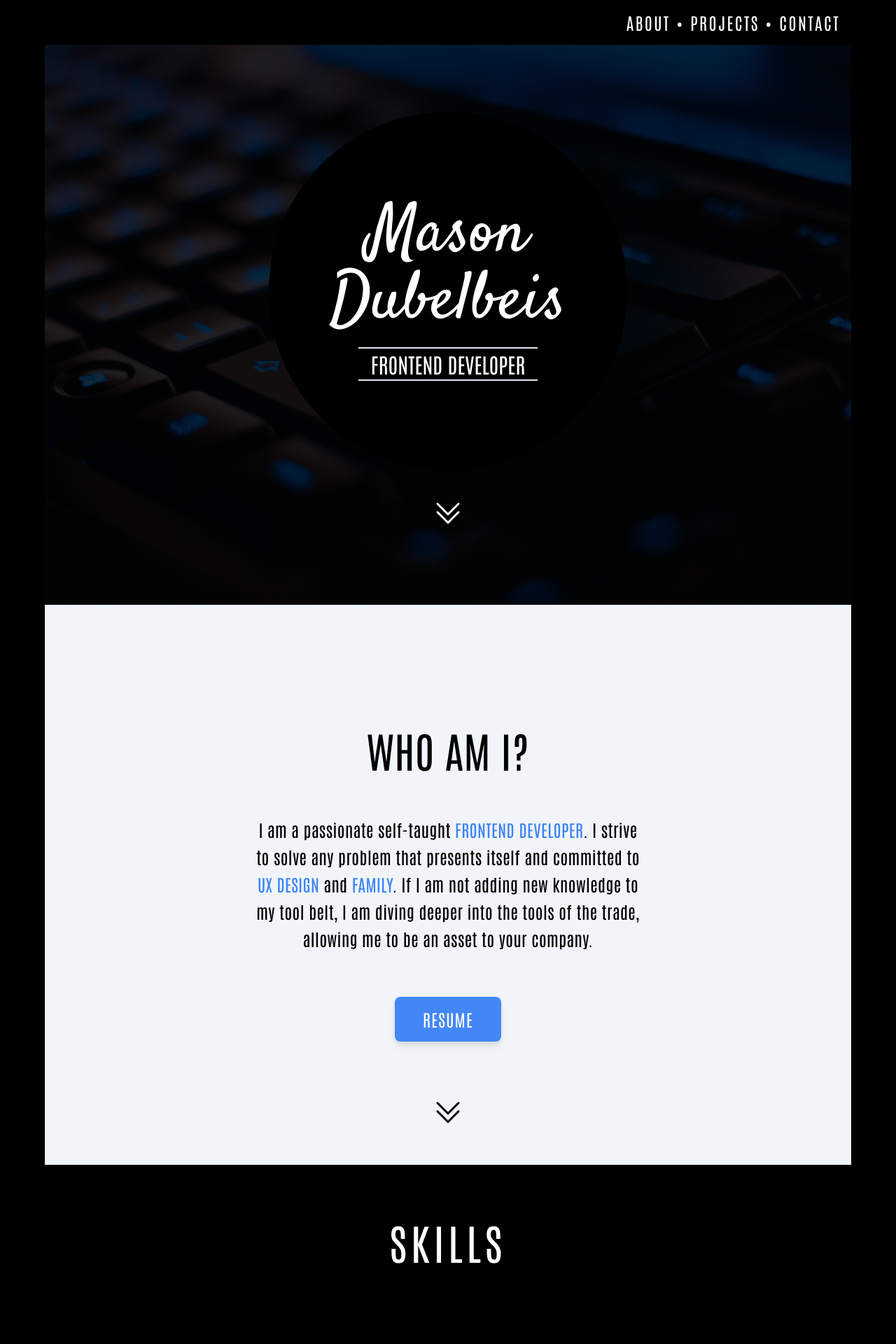
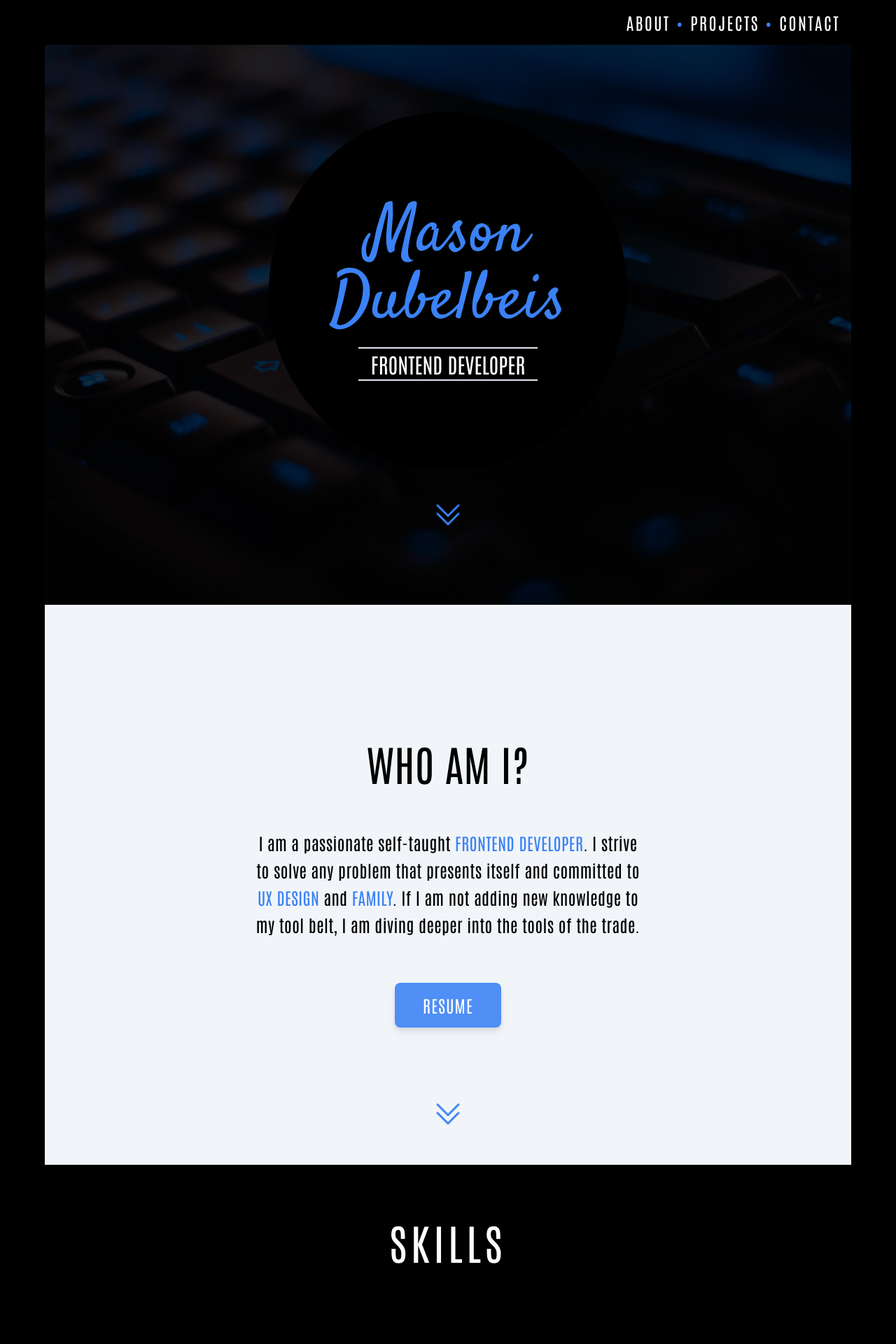
Before and after one commit to mdubelbeis/portfolio-v2, a React (Vite) app: page / in a window 1280 px wide. Shown: the top 1920 px of the page at 70% size. Built offline with nearby package versions, Linux system fonts and the light colour scheme.

Commit message:
changed colors to DownArrow and UpArrow

```diff
--- a/src/components/About.tsx
+++ b/src/components/About.tsx
@@ -9,13 +9,13 @@ const About: React.FC = () => {
       <h2 className="text-center text-3xl text-black font-hero-text lg:text-6xl">WHO AM I?</h2>
       <div className="md:w-9/12 lg:w-6/12">
         <p className="text-center text-lg lg:text-2xl lg:leading-relaxed">
-          I am a passionate self-taught <span className="text-2xl text-blue-500 lg:4xl">FRONTEND DEVELOPER</span>. I strive to solve any problem that presents itself and committed to <span className="text-2xl text-blue-500 lg:4xl">UX DESIGN</span> and <span className="text-2xl text-blue-500 lg:4xl">FAMILY</span>.  If I am not adding new knowledge to my tool belt, I am diving deeper into the tools of the trade, allowing me to be an asset to your company.
+          I am a passionate self-taught <span className="text-2xl text-blue-500 lg:4xl">FRONTEND DEVELOPER</span>. I strive to solve any problem that presents itself and committed to <span className="text-2xl text-blue-500 lg:4xl">UX DESIGN</span> and <span className="text-2xl text-blue-500 lg:4xl">FAMILY</span>.  If I am not adding new knowledge to my tool belt, I am diving deeper into the tools of the trade.
         </p>
       </div>
       <div id="resume" className="bg-blue-500 py-4 px-10 text-white text-xl rounded-lg tracking-wider drop-shadow-lg hover:bg-slate-200 hover:text-blue-500 animate-pulse hover:animate-none hover:cursor-pointer lg:text-2xl">
         <a href='../../public/assets/resume/#'>RESUME</a>
       </div>
-      <div className="absolute bottom-10">
+      <div className="absolute bottom-10 text-blue-500">
         <ArrowDown elementTarget="#skills" />
       </div>
     </section>
--- /dev/null
+++ b/src/components/Contact.tsx
@@ -0,0 +1,15 @@
+import React from 'react'
+
+const Contact: React.FC = () => {
+  return (
+    <section>
+      <h1 className="bg-black text-white">HIRE ME</h1>
+      <div>
+
+      </div>
+
+    </section>
+  )
+}
+
+export default Contact
--- a/src/components/Heading.tsx
+++ b/src/components/Heading.tsx
@@ -8,11 +8,11 @@ const Heading: React.FC = () => {
           <li className="hover:text-blue-500">
             <a href="#about-me">ABOUT</a>
           </li>
-          <li>&bull;</li>
+          <li className="text-blue-500">&bull;</li>
           <li className="hover:text-blue-500">
             <a href="#projects">PROJECTS</a>
           </li>
-          <li>&bull;</li>
+          <li className="text-blue-500">&bull;</li>
           <li className="hover:text-blue-500">
             <a href="#contact">CONTACT</a>
           </li>
--- a/src/components/Hero.tsx
+++ b/src/components/Hero.tsx
@@ -6,14 +6,14 @@ const Hero: React.FC = () => {
     <div className="relative flex h-screen w-full flex-col items-center justify-center bg-slate-800 bg-hero-pattern bg-cover bg-no-repeat text-center font-hero-text text-white bg-blend-multiply">
       <div className="mb-24 flex h-72 w-72 flex-col justify-center gap-4 rounded-full bg-black md:h-96 md:w-96 lg:h-[32rem] lg:w-[32rem]">
         {/* <span className="text-3xl absolute -top-8 -left-10 -rotate-45">Hey,</span> */}
-        <h1 className="font-hero-title text-6xl md:text-7xl lg:text-8xl">Mason Dubelbeis</h1>
+        <h1 className="font-hero-title text-6xl text-blue-500 md:text-7xl lg:text-8xl">Mason Dubelbeis</h1>
         <ul>
           <li className="mx-auto w-6/12 border-b-2 border-t-2 border-slate-200 p-1 font-hero-text text-md md:text-2xl lg:text-3xl">
             FRONTEND DEVELOPER
           </li>
         </ul>
       </div>
-      <div className="absolute bottom-24">
+      <div className="absolute bottom-24 text-blue-500">
         <ArrowDown elementTarget="#about-me" />
       </div>
     </div>
--- a/src/components/Projects.tsx
+++ b/src/components/Projects.tsx
@@ -15,8 +15,8 @@ const Projects: React.FC<ProjectProps> = ({ projects }) => {
   const projectList = projects.map((project) => {
     return (
       <div key={project.id} className="flex flex-col items-center justify-center bg-white py-4 text-center lg:py-6">
-        <div className="flex max-w-lg flex-col items-center justify-center px-4">
-          <img className="rounded w-9/12" src={project.projectBgImg} alt={project.projectName} />
+        <div className="flex max-w-lg flex-col items-center justify-center lg:px-4">
+          <img className="rounded w-full" src={project.projectBgImg} alt={project.projectName} />
           <div className="space-y-2 p-4">
             <a className="text-2xl hover:text-blue-500 font-hero-title lg:text-3xl" href={project.projectLink} target="_blank">
               {project.projectName}
@@ -34,7 +34,7 @@ const Projects: React.FC<ProjectProps> = ({ projects }) => {
     >
       <h2 className="mb-10 text-center font-hero-text text-4xl tracking-wider text-black lg:text-6xl">PROJECTS</h2>
       <div className='lg:grid lg:grid-cols-2 lg:gap-6 lg:items-start'>{projectList}</div>
-      <div className="relative top-10">
+      <div className="relative top-10 text-blue-500">
         <ArrowUp elementTarget="#top" />
       </div>
     </section>
--- a/src/components/Skills.tsx
+++ b/src/components/Skills.tsx
@@ -22,7 +22,7 @@ const Skills: React.FC = () => {
         })}
         {/* <!-- !! ADD SRCSET --> */}
       </div>
-      <div className="absolute bottom-10">
+      <div className="absolute bottom-10 text-blue-500">
         <ArrowDown elementTarget="#projects" />
       </div>
     </section>
```
